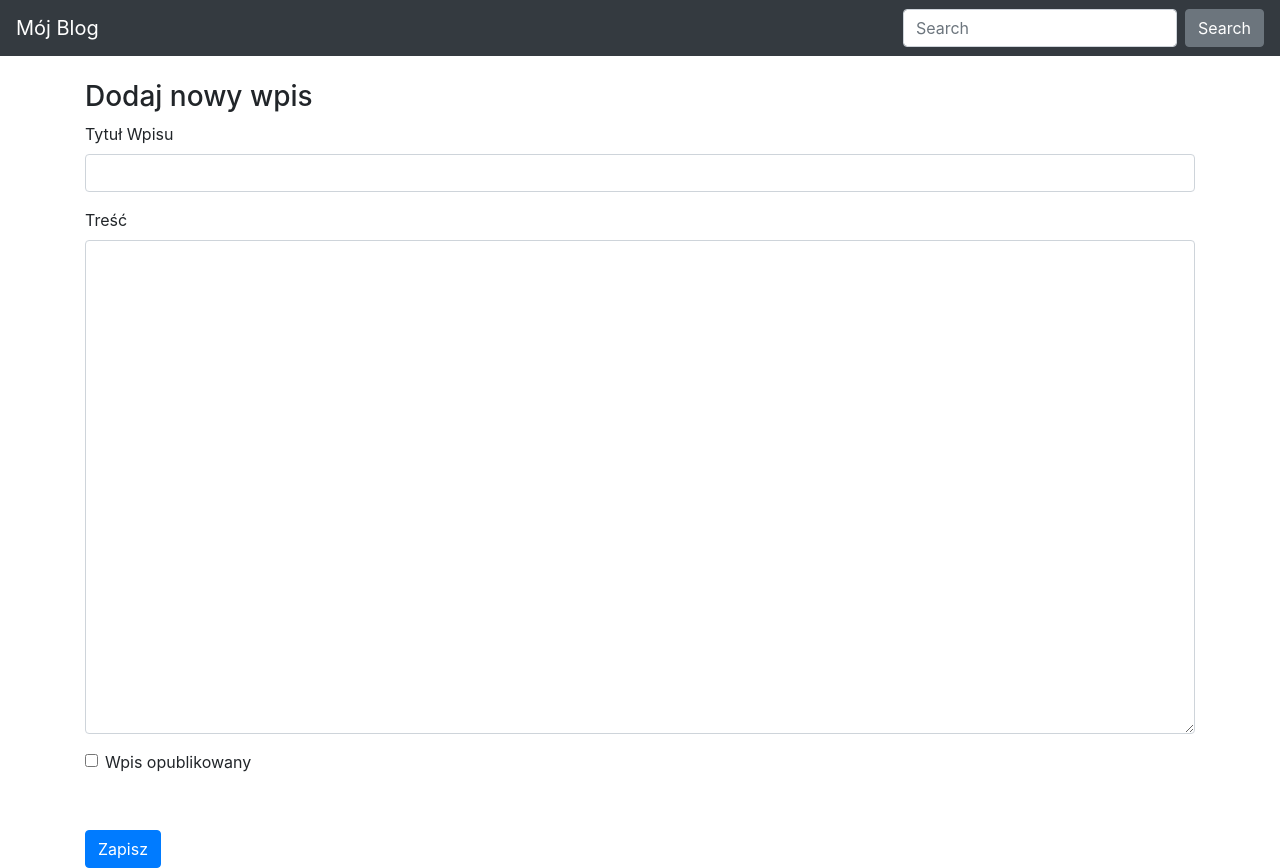
After one commit to Michal-Majchrzak/blogapp, a Flask app: page /new-post/ in a window 1280 px wide. The commit adds this page. Run offline with Flask 2, Linux system fonts and the light colour scheme; some libraries are stand-ins or nearby versions.

Commit message:
Add add new posts

```diff
--- /dev/null
+++ b/blog/forms.py
@@ -0,0 +1,9 @@
+from flask_wtf import FlaskForm
+from wtforms import StringField, TextAreaField, BooleanField
+from wtforms.validators import DataRequired
+
+
+class EntryForm(FlaskForm):
+    title = StringField('Title', validators=[DataRequired()])
+    body = TextAreaField('Content', validators=[DataRequired()])
+    is_published = BooleanField('Is Published?')
--- a/blog/routes.py
+++ b/blog/routes.py
@@ -1,9 +1,30 @@
 from blog import app
-from flask import render_template
-from blog.models import Entry
+from flask import render_template, request, flash
+from blog.models import Entry, db
+from blog.forms import EntryForm
 
 
 @app.route('/')
 def print_hello():
     all_posts = Entry.query.filter_by(is_published=True).order_by(Entry.pub_date.desc())
     return render_template('homepage.html', all_posts=all_posts)
+
+
+@app.route('/new-post/', methods=['GET', 'POST'])
+def create_entry():
+    form = EntryForm()
+    errors = None
+    if request.method == 'POST':
+        if form.validate_on_submit():
+            entry = Entry(
+                title=form.title.data,
+                body=form.body.data,
+                is_published=form.is_published.data
+            )
+            db.session.add(entry)
+            db.session.commit()
+
+            flash('Nowy post został dodany. Aby wyświetlić go na stronie głównej pamiętaj aby zaznaczyć "Wpis opublikowany"')
+        else:
+            errors = form.errors
+    return render_template('entry_form.html', form=form, errors=errors)
--- a/blog/templates/base.html
+++ b/blog/templates/base.html
@@ -51,11 +51,24 @@
 </nav>
 
 <main role="main" class="container">
+    {% with messages = get_flashed_messages() %}
+    {% if messages %}
+        {% for message in messages %}
+        <div class="alert alert-info alert-dismissible mt-3" role="alert">
+            {{ message }}
+            <button type="button" class="close" data-dismiss="alert" aria-label="Close">
+                <span aria-hidden="true">&times;</span>
+            </button>
+        </div>
+        {% endfor %}
+    {% endif %}
+    {% endwith %}
+
     {% block content %}
     {% endblock %}
 </main>
+    <script src="https://code.jquery.com/jquery-3.4.1.slim.min.js" integrity="sha384-J6qa4849blE2+poT4WnyKhv5vZF5SrPo0iEjwBvKU7imGFAV0wwj1yYfoRSJoZ+n" crossorigin="anonymous"></script>
     <script src="https://stackpath.bootstrapcdn.com/bootstrap/4.4.1/js/bootstrap.min.js" integrity="sha384-wfSDF2E50Y2D1uUdj0O3uMBJnjuUD4Ih7YwaYd1iqfktj0Uod8GCExl3Og8ifwB6" crossorigin="anonymous"></script>
-    <script src="https://code.jquery.com/jquery-3.4.1.slim.min.js" integrity="sha384-J6qa4849blE2+poT4WnyKhv5vZF5SrPo0iEjwBvKU7imGFAV0wwj1yYfoRSJoZ+n" crossorigin="anonymous"></script>
     <script src="https://cdn.jsdelivr.net/npm/popper.js@1.16.0/dist/umd/popper.min.js" integrity="sha384-Q6E9RHvbIyZFJoft+2mJbHaEWldlvI9IOYy5n3zV9zzTtmI3UksdQRVvoxMfooAo" crossorigin="anonymous"></script>
   </body>
 </html>
--- /dev/null
+++ b/blog/templates/entry_form.html
@@ -0,0 +1,24 @@
+{% extends 'base.html' %}
+{% block content %}
+
+<h3>
+    Dodaj nowy wpis
+</h3>
+
+<form action="{{ url_for('create_entry') }}" method="post">
+    {{ form.hidden_tag() }}
+    <div class="form-group">
+        <label for="title">Tytuł Wpisu</label>
+        {{ form.title(class_="form-control") }}
+    </div>
+    <div class="form-group">
+        <label for="body">Treść</label>
+        {{ form.body(class_="form-control", cols='100', rows='20') }}
+    </div>
+    <div class="form-check">
+        {{ form.is_published(class_="form-check-input") }}
+        <label class="form-check-lable" for="is_published">Wpis opublikowany</label>
+    </div>
+    <button type="submit" class="btn btn-primary mt-5">Zapisz</button>
+</form>
+{% endblock %}
```
